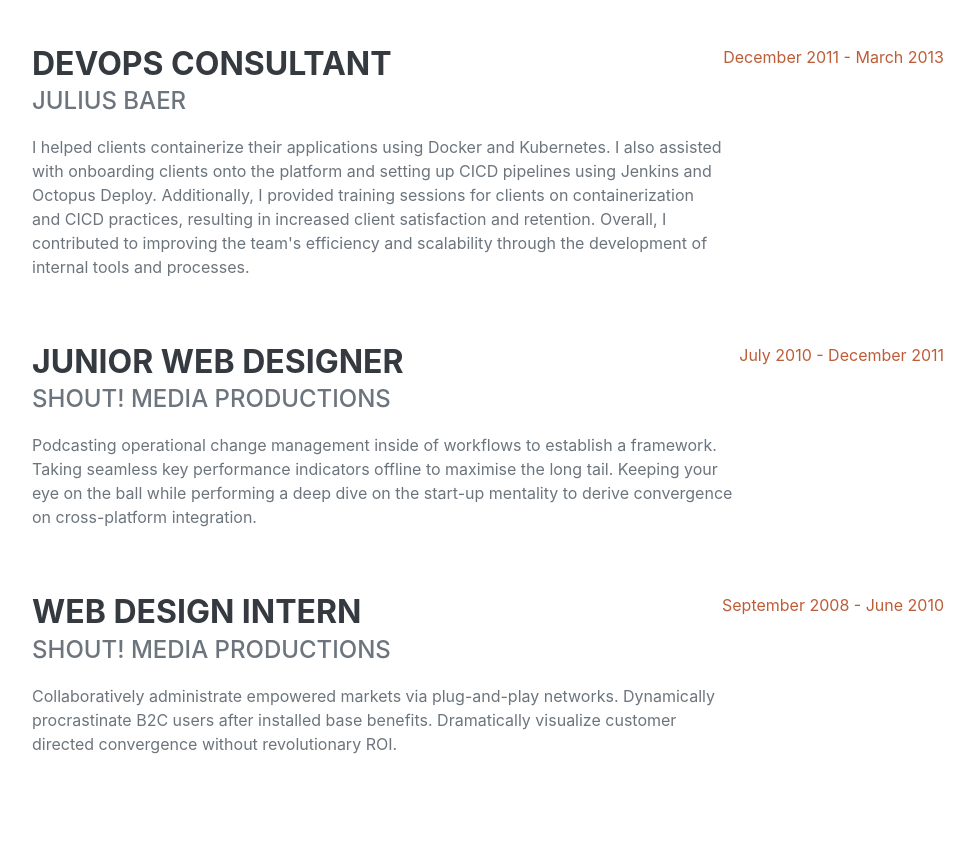
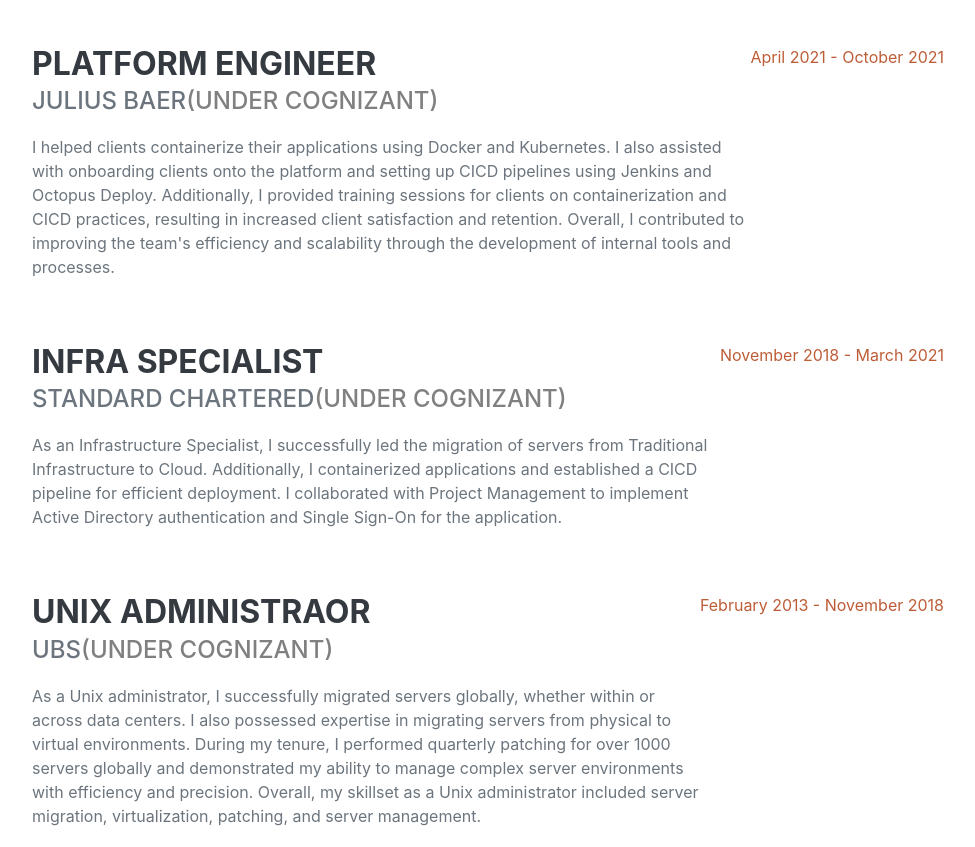
Before and after one commit to gerardpontino/portfolio, a plain HTML site: page index.html in a window 1280 px wide. Shown: the part 1370-2217 px from the top of the page, without its empty margins (288-1263 px from the left). Drawn offline with nearby package versions, Linux system fonts and the light colour scheme; a web font is replaced by a local one.

Commit message:
experience

```diff
--- a/index.html
+++ b/index.html
@@ -73,31 +73,31 @@
                                 In addition, I have streamlined the cloud management processes, ensuring optimal service delivery, reducing downtime, and increasing the overall efficiency of our cloud operations. I have also created detailed documentation, making it easier for other team members to understand and follow the cloud management procedures.
                                 Overall, my role as a Platform Reliability Engineer is critical to the smooth and efficient operation of the company's private cloud.</p>
                         </div>
-                        <div class="flex-shrink-0"><span class="text-primary">March 2013 - Present</span></div>
+                        <div class="flex-shrink-0"><span class="text-primary">October 2021 - Preent</span></div>
                     </div>
                     <div class="d-flex flex-column flex-md-row justify-content-between mb-5">
                         <div class="flex-grow-1">
-                            <h3 class="mb-0">DevOps Consultant</h3>
-                            <div class="subheading mb-3">Julius Baer</div>
+                            <h3 class="mb-0">Platform Engineer</h3>
+                            <div class="subheading mb-3">Julius Baer<span class="grey-text">(under Cognizant)</span></div>
                             <p>I helped clients containerize their applications using Docker and Kubernetes. I also assisted with onboarding clients onto the platform and setting up CICD pipelines using Jenkins and Octopus Deploy. Additionally, I provided training sessions for clients on containerization and CICD practices, resulting in increased client satisfaction and retention. Overall, I contributed to improving the team's efficiency and scalability through the development of internal tools and processes.</p>
                         </div>
-                        <div class="flex-shrink-0"><span class="text-primary">December 2011 - March 2013</span></div>
+                        <div class="flex-shrink-0"><span class="text-primary">April 2021 - October 2021</span></div>
                     </div>
                     <div class="d-flex flex-column flex-md-row justify-content-between mb-5">
                         <div class="flex-grow-1">
-                            <h3 class="mb-0">Junior Web Designer</h3>
-                            <div class="subheading mb-3">Shout! Media Productions</div>
-                            <p>Podcasting operational change management inside of workflows to establish a framework. Taking seamless key performance indicators offline to maximise the long tail. Keeping your eye on the ball while performing a deep dive on the start-up mentality to derive convergence on cross-platform integration.</p>
+                            <h3 class="mb-0">Infra Specialist</h3>
+                            <div class="subheading mb-3">Standard Chartered<span class="grey-text">(under Cognizant)</span></div>
+                            <p>As an Infrastructure Specialist, I successfully led the migration of servers from Traditional Infrastructure to Cloud. Additionally, I containerized applications and established a CICD pipeline for efficient deployment. I collaborated with Project Management to implement Active Directory authentication and Single Sign-On for the application.</p>
                         </div>
-                        <div class="flex-shrink-0"><span class="text-primary">July 2010 - December 2011</span></div>
+                        <div class="flex-shrink-0"><span class="text-primary">November 2018 - March 2021</span></div>
                     </div>
                     <div class="d-flex flex-column flex-md-row justify-content-between">
                         <div class="flex-grow-1">
-                            <h3 class="mb-0">Web Design Intern</h3>
-                            <div class="subheading mb-3">Shout! Media Productions</div>
-                            <p>Collaboratively administrate empowered markets via plug-and-play networks. Dynamically procrastinate B2C users after installed base benefits. Dramatically visualize customer directed convergence without revolutionary ROI.</p>
+                            <h3 class="mb-0">Unix Administraor</h3>
+                            <div class="subheading mb-3">UBS<span class="grey-text">(under Cognizant)</span></div>
+                            <p>As a Unix administrator, I successfully migrated servers globally, whether within or across data centers. I also possessed expertise in migrating servers from physical to virtual environments. During my tenure, I performed quarterly patching for over 1000 servers globally and demonstrated my ability to manage complex server environments with efficiency and precision. Overall, my skillset as a Unix administrator included server migration, virtualization, patching, and server management.</p>
                         </div>
-                        <div class="flex-shrink-0"><span class="text-primary">September 2008 - June 2010</span></div>
+                        <div class="flex-shrink-0"><span class="text-primary">February 2013 - November 2018</span></div>
                     </div>
                 </div>
             </section>
```
